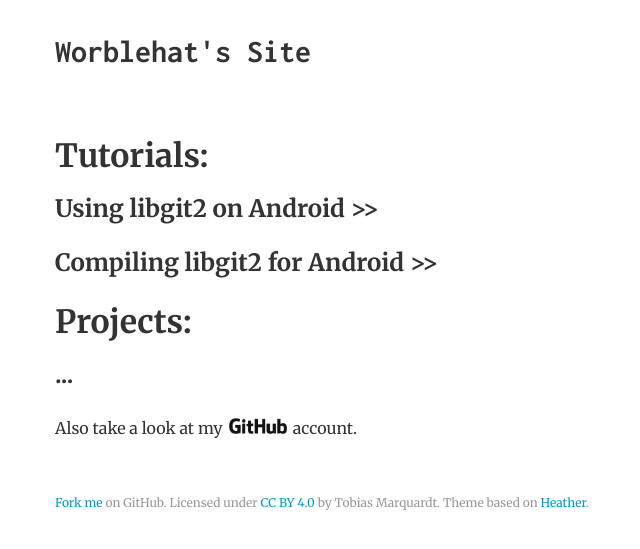
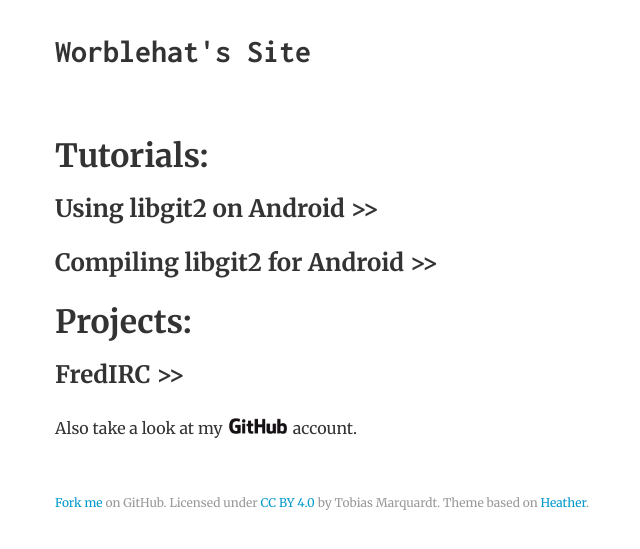
Before and after one commit to worblehat/worblehat.github.io, a Jekyll site: the page built from index.html, in a window 1280 px wide. Shown: the top 549 px of the page, without its empty margins (201-841 px from the left). Built offline with Jekyll 4.4.1, drawn with Linux system fonts in a browser that asks for light colours; Markdown is read by kramdown in place of the engine named in the settings.

Commit message:
Added FredIRC to index page.

```diff
--- a/index.html
+++ b/index.html
@@ -12,7 +12,7 @@ layout: default
 
 <h1>Projects:</h1>
     <article>
-        <h2>...</h2>
+        <h2><a href="http://worblehat.github.io/FredIRC/" title="FredIRC">FredIRC &gt;&gt;</a></h2>
         <p></p>
     </article>
 
```
